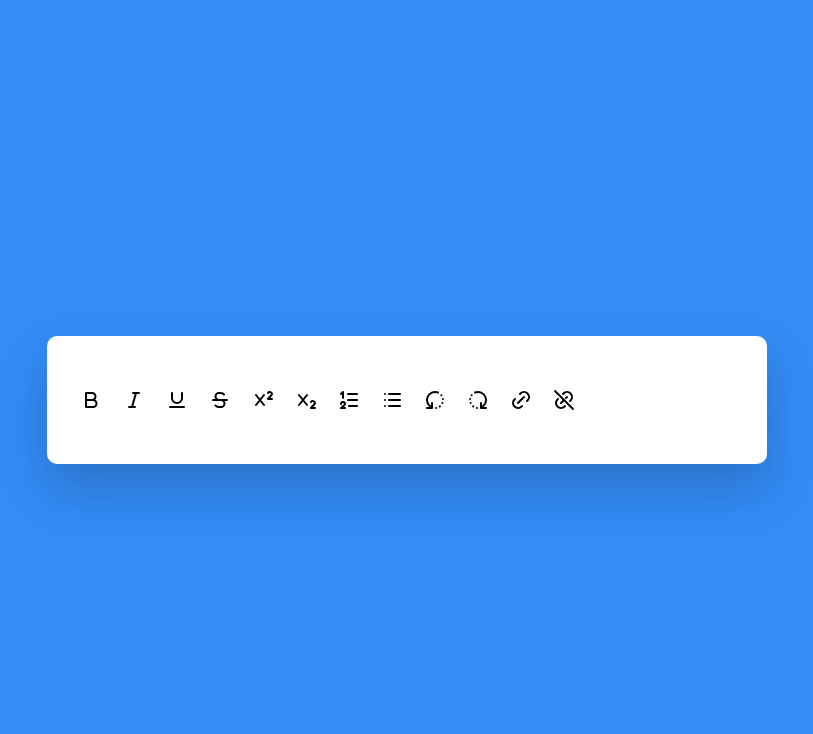
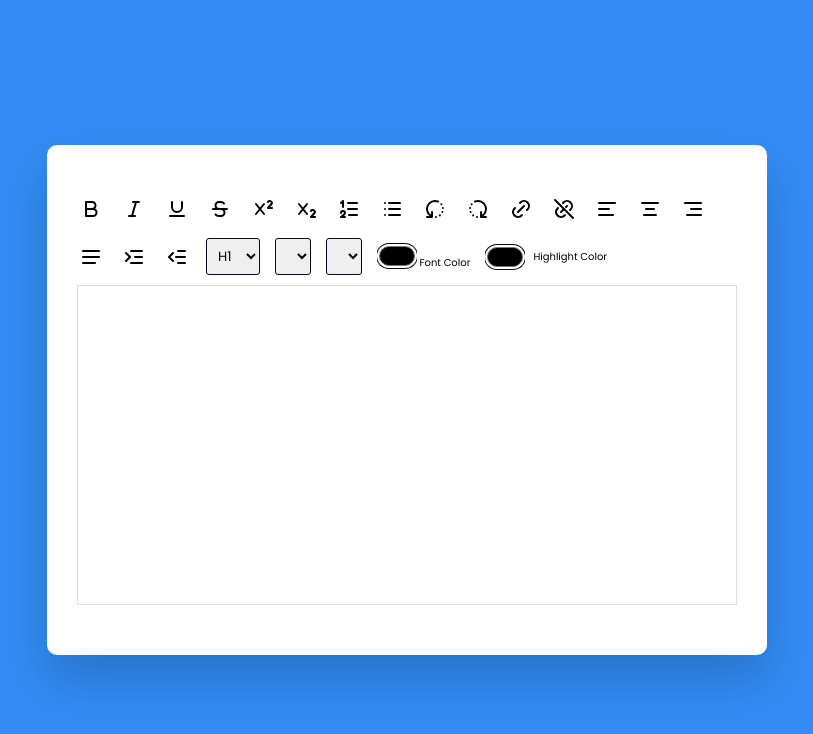
Before and after one commit to steven55sol/Practice_app_Js, a plain HTML site: page editor_works/index.html in a window 1280 px wide. Shown: the whole page, without its empty margins (233-1046 px from the left). Drawn offline with Linux system fonts and the light colour scheme.

Commit message:
Agregando terminando los estilos en el proyecto Editortext

```diff
--- a/editor_works/app.css
+++ b/editor_works/app.css
@@ -1,3 +1,5 @@
+@import url('https://fonts.googleapis.com/css2?family=Poppins:wght@400;700;900&display=swap');
+
 *{
     padding: 0;
     margin: 0;
@@ -13,10 +15,18 @@ body{
 }
 
 :root{
+
+    /* Colors */
+
     --color-principal: #338cf4;
     --white: #ffffff;
     --black: #000000;
     --blue-dark: #020929;
+    --gray-ligth: #dddddd;
+
+    /* Fonts */
+
+    --font-primary: 'Poppins';
 
 }
 
@@ -55,3 +65,53 @@ button{
     color: var(--blue-dark);
 
 }
+
+select{
+    padding: 7px;
+    border: 1px solid var(--blue-dark);
+    border-radius: 3px;
+}
+
+.options label,
+.options select{
+   font-family: var(--font-primary), sans-serif;
+}
+
+.input-wrapper{
+    display: flex;
+    align-items: center;
+    gap: 8px;
+}
+
+input[type="color"]{
+    -webkit-appearance:none;
+    -moz-appearance: none;
+    appearance: none;
+    background-color: transparent;
+    width: 40px;
+    height: 28px;
+    border: none;
+    cursor: pointer;
+}
+
+input[type="color"]::-webkit-color-swatch {
+    box-shadow: 0 0 0 2px var(--white), 0 0 0 3px var(--blue-dark);
+    border-radius: 15px;
+}
+
+input[type="color"]::-moz-color-swatch {
+    box-shadow: 0 0 0 2px var(--white), 0 0 0 3px var(--blue-dark);
+    border-radius: 15px;
+}
+
+#text-input{
+    margin-top: 10px;
+    border: 1px solid var(--gray-ligth);
+    padding: 20px;
+    height: 40vh;
+    font-size: 1.8rem;
+}
+
+#text-input:focus{
+ outline: none;
+}
--- a/editor_works/index.html
+++ b/editor_works/index.html
@@ -44,13 +44,57 @@
                 <img src="src/svg/redo.svg" alt="Button redo">
              </button>
              <!-- Button Link -->
-             <button id="createLink" class="option-button">
+             <button id="createLink" class="adv-option-button">
                 <img src="src/svg/link.svg" alt="Button link">
              </button>
              <button id="unLink" class="option-button">
                 <img src="src/svg/unlink.svg" alt="Button link">
              </button>
-        </section>
+             <!-- Alignment -->
+             <button id="justifyLeft" class="option-button align">
+                <img src="src/svg/align-left.svg" alt="Button link">
+             </button>
+             <button id="justifyLeft" class="option-button align">
+                <img src="src/svg/align-center.svg" alt="Button link">
+             </button>
+             <button id="justifyRight" class="option-button align">
+                <img src="src/svg/align-right.svg" alt="Button link">
+             </button>
+             <button id="justifyFull" class="option-button align">
+                <img src="src/svg/align-justify.svg" alt="Button link">
+             </button>
+             <button id="indent" class="option-button spacing">
+                <img src="src/svg/align-indent.svg" alt="Button link">
+             </button>
+             <button id="outdent" class="option-button spacing">
+                <img src="src/svg/align-outdent.svg" alt="Button link">
+             </button>
+
+             <!-- Headings -->
+              <select  id="formatBlock" class="adv-option-button">
+                <option value="H1">H1</option>
+                <option value="H2">H2</option>
+                <option value="H3">H3</option>
+                <option value="H4">H4</option>
+                <option value="H5">H5</option>
+                <option value="H6">H6</option>
+              </select>
+
+              <!-- Fonts -->
+               <select id="fontName" class="adv-option-button"></select>
+               <select id="fontSize" class="adv-option-size"></select>
+
+               <!-- Color -->
+                <div class="wrapper">
+                    <input type="color" id="foreColor" class="adv-option-button"/>
+                    <label for="foreColor">Font Color</label>
+                </div>
+                <div class="input-wrapper">
+                    <input type="color" id="backColor" class="adv-option-button"/>
+                    <label for="backColor">Highlight Color</label>
+                </div>
+            </section>
+            <div id="text-input" contenteditable="true"></div>
     </div>
     <!-- coding the JavaScript -->
      <script src="app.js"></script>
```
Also changed, not shown: editor_works/src/svg/align-center.svg (added), editor_works/src/svg/align-indent.svg (added), editor_works/src/svg/align-justify.svg (added), editor_works/src/svg/align-left.svg (added), editor_works/src/svg/align-outdent.svg (added), editor_works/src/svg/align-right.svg (added).
